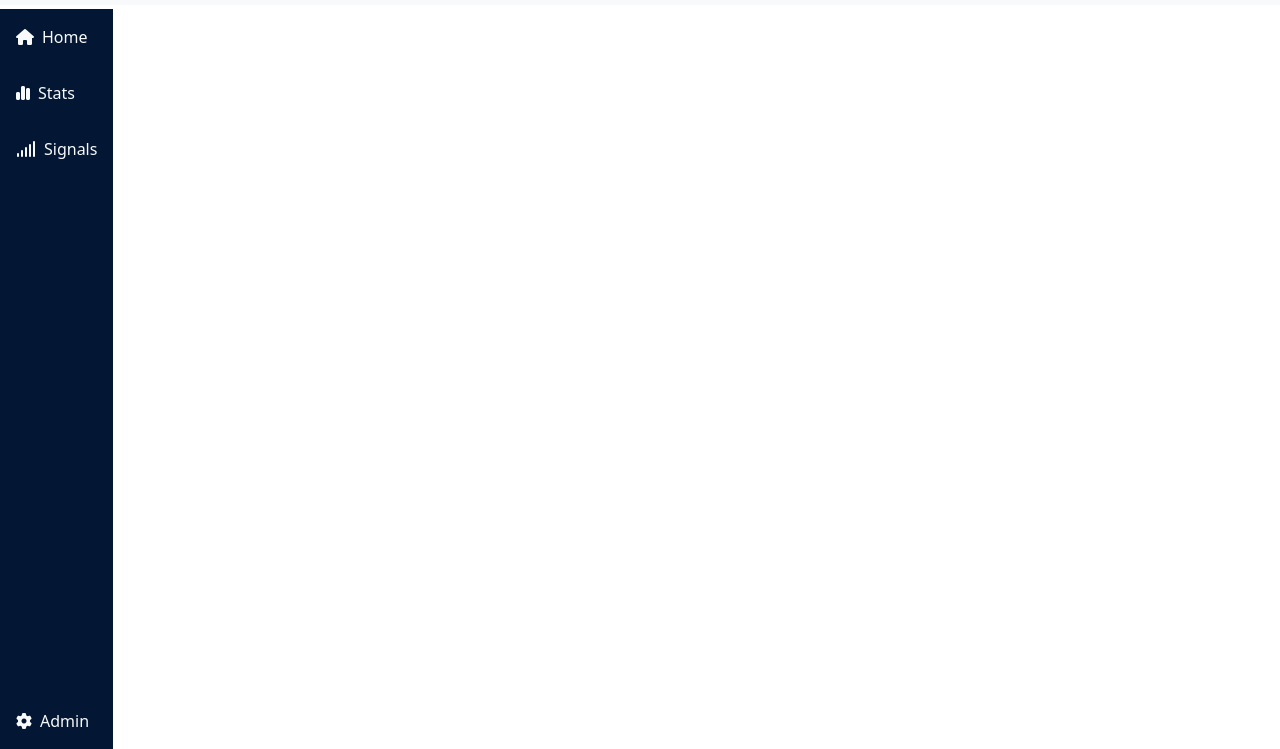
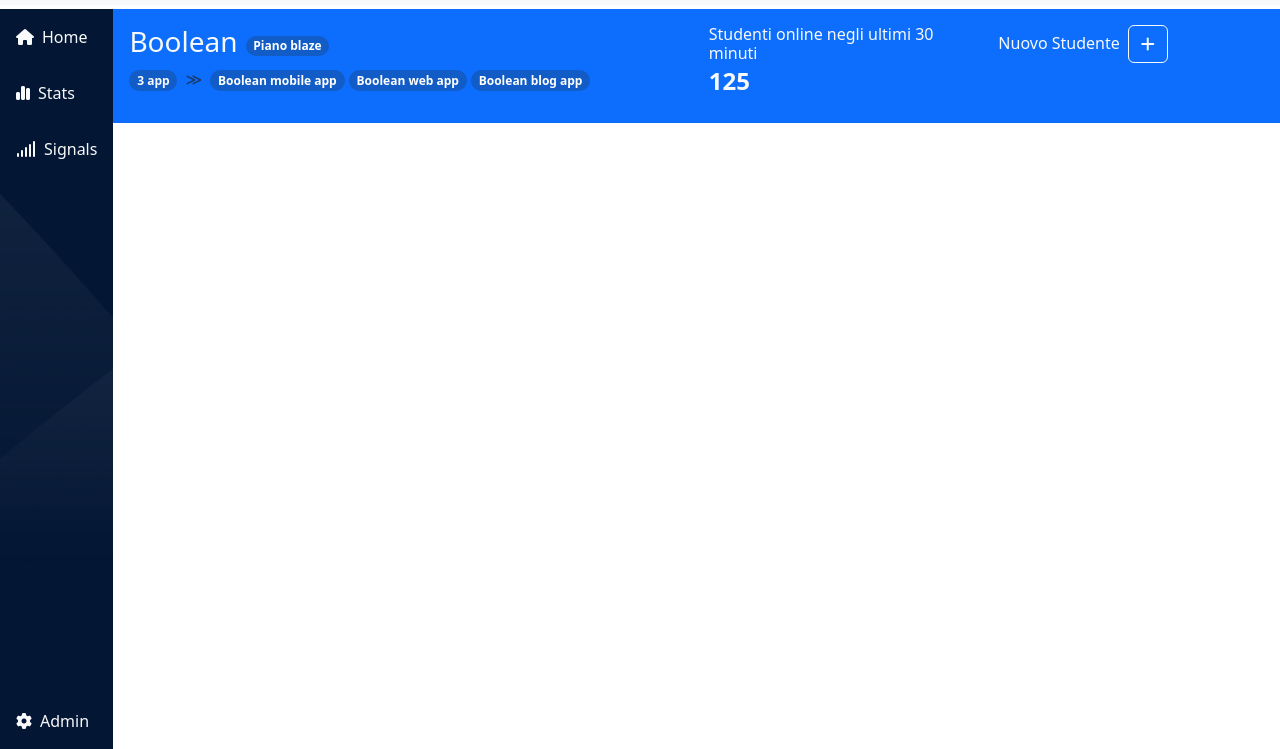
Before and after one commit to monica-harabagiu/html-css-bootstrap-dashboard, a plain HTML site: page index.html in a window 1280 px wide. Shown: the part 51-800 px from the top of the page. Drawn offline with nearby package versions, Linux system fonts and the light colour scheme.

Commit message:
main nav blue responsive

```diff
--- a/assets/css/style.css
+++ b/assets/css/style.css
@@ -1,7 +1,10 @@
-header {
-    height: 60px;
-}
-
 header nav .fa-bell {
     color: #FF8F00;
 }
+
+#sidebar {
+    background-image: url(../img/sidebar-bg.png);
+    background-position: center;
+    background-repeat: no-repeat;
+    background-size: cover;
+}
--- a/index.html
+++ b/index.html
@@ -22,7 +22,7 @@
 
     <!-- SECTION HEADER START ------------------------------------------------->
 
-    <header>
+    <header style="height: 60px;">
 
         <nav class="navbar bg-body-tertiary navbar-expand-lg flex-nowrap">
             <div class="container-fluid">
@@ -79,7 +79,7 @@
     <!-- !SECTION HEADER EMD -->
 
 
-    <main style="height: calc(100vh - 60px);">
+    <main style="height: calc(100vh - 60px);" class="d-flex">
 
         <!-- SECTION SIDEBAR START ------------------------------------------------>
 
@@ -131,6 +131,61 @@
 
         <!-- SECTION MAIN START ------------------------------------------------>
 
+        <div class="w-100">
+
+            <!-- blue section -->
+            <div class="container-fluid bg-primary text-light p-3">
+                <div class="row gap-3 gap-md-0 align-items-md-start">
+                    <div class="col-12 col-md-3 d-flex align-items-center gap-2 order-md-1">
+                        <h5 class="fs-6 m-0">Nuovo Studente</h5>
+                        <button class="btn btn-outline-light"><i class="fa-solid fa-plus"></i></button>
+                    </div>
+                    <div class="col-12 col-md-6">
+                        <div class="d-flex align-items-center gap-2">
+                            <h3>Boolean</h3>
+                            <span class="badge rounded-pill text-bg-dark bg-opacity-25">Piano blaze</span>
+                        </div>
+
+                        <!-- breadcrumbs -->
+                        <nav style="--bs-breadcrumb-divider: '&Gt;';" aria-label="breadcrumb" class="text-light">
+                            <ol class="breadcrumb">
+                                <li class="breadcrumb-item">
+                                    <a href="#"
+                                        class="text-light text-decoration-none badge rounded-pill text-bg-dark bg-opacity-25">3
+                                        app</a>
+                                </li>
+                                <li class="breadcrumb-item text-light" aria-current="page">
+                                    <span class="badge rounded-pill text-bg-dark bg-opacity-25 d-lg-none">
+                                        <i class="fa-solid fa-plus"></i>
+                                    </span>
+                                    <span
+                                        class="badge rounded-pill text-bg-dark bg-opacity-25 d-none d-lg-inline-block">
+                                        Boolean mobile app
+                                    </span>
+                                    <span
+                                        class="badge rounded-pill text-bg-dark bg-opacity-25 d-none d-lg-inline-block">
+                                        Boolean web app
+                                    </span>
+                                    <span
+                                        class="badge rounded-pill text-bg-dark bg-opacity-25 d-none d-lg-inline-block">
+                                        Boolean blog app
+                                    </span>
+                                </li>
+                            </ol>
+                        </nav>
+                    </div>
+
+                    <div class="col-12 col-md-3">
+                        <h5 class="fs-6 m-0">Studenti online negli ultimi 30 minuti</h5>
+                        <span class="fs-4 fw-bold">125</span>
+                    </div>
+
+                </div>
+
+            </div>
+
+        </div>
+
 
 
     </main>
@@ -139,9 +194,9 @@
 
 
     <!-- BOOTSTRAP JS -->
-    <script src="https://cdn.jsdelivr.net/npm/bootstrap@5.3.2/dist/js/bootstrap.bundle.min.js"
-        integrity="sha384-C6RzsynM9kWDrMNeT87bh95OGNyZPhcTNXj1NW7RuBCsyN/o0jlpcV8Qyq46cDfL"
-        crossorigin="anonymous"></script>
+    <script src=" https://cdn.jsdelivr.net/npm/bootstrap@5.3.2/dist/js/bootstrap.bundle.min.js"
+        integrity="sha384-C6RzsynM9kWDrMNeT87bh95OGNyZPhcTNXj1NW7RuBCsyN/o0jlpcV8Qyq46cDfL" crossorigin="anonymous">
+        </script>
 </body>
 
 </html>
```
